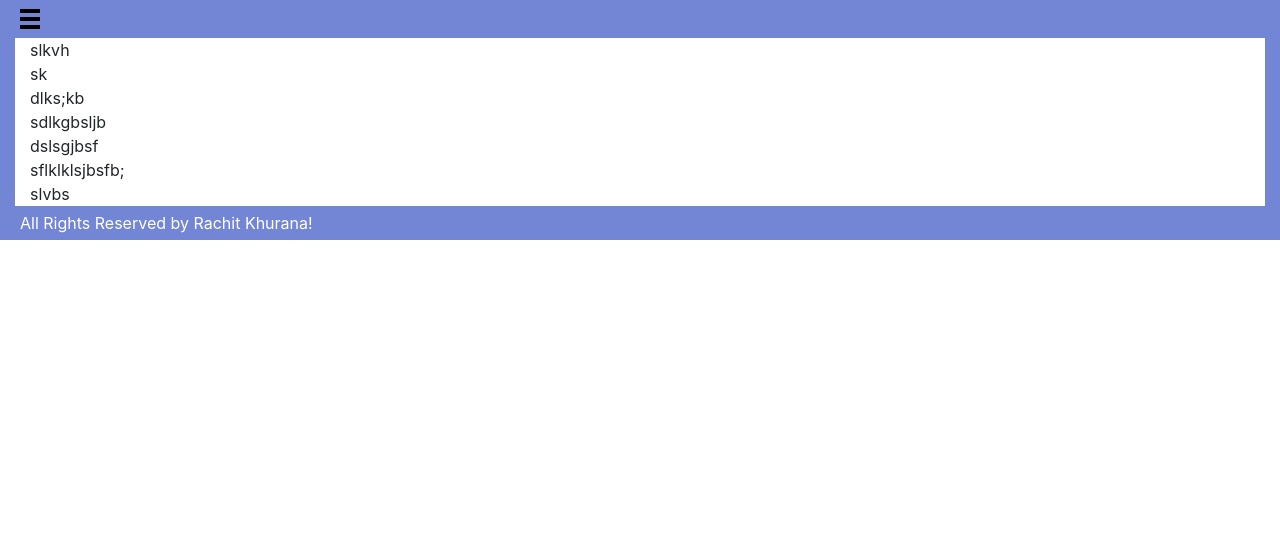
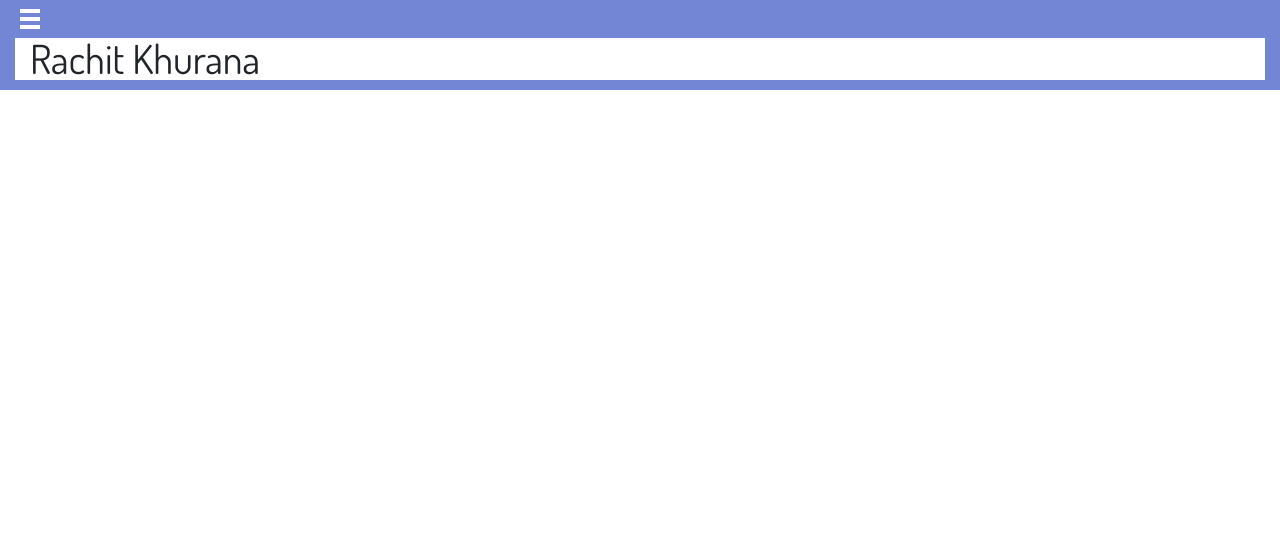
Before and after one commit to rachitkhurana/rachitkhurana.github.io, a plain HTML site: page index.html in a window 1280 px wide. Drawn offline with nearby package versions, Linux system fonts and the light colour scheme.

Commit message:
sidebar now comes to top of content & added close button to sidebar

```diff
--- a/css/sidebar-content.css
+++ b/css/sidebar-content.css
@@ -26,24 +26,31 @@
     width: 250px;
 }
 
+#sidebar.sidebar-displayed ~ #header{
+    padding-left: 250px;
+}
+
+
 #content{
     transition: all 0.3s;
     background-color: #7386D5;
     height: 100%;
+    display: block;
+    overflow-y: hidden;
 }
 
 #content-inside{
     background-color: #fff;
-}
-
-#sidebar.sidebar-displayed ~ #content{
-    padding-left: 250px;
+    display: block;
+    overflow-y: hidden;
+    overflow-x: hidden;
 }
 
 .navbar-header{
     width: 100%;
     display: block;
     text-align: center;
+    margin-top: 50px;
 }
 
 .sidebar li{
@@ -52,6 +59,8 @@
     text-align: center;
     font-family: 'Dosis', sans-serif;
     font-weight: 400;
+
+    opacity: 1;
 }
 
 .sidebar a{
@@ -59,12 +68,19 @@
     display: block;
     text-decoration: none;
     transition: all 0.3s;
+
+    opacity: 1;
+
 }
 
 .sidebar a:hover{
     background-color: #fff;
     color: #7386D5;
     font-weight: 600;
+}
+
+.sidebar img{
+    opacity: 1;
 }
 
 .sidebar img:hover{
@@ -79,12 +95,29 @@
     background-color: #7386D5;
     color: #fff;
     margin: 0;
+    overflow-y: hidden;
+    overflow-y: hidden;
+    display: block;
+    transition: all 0.3s;
+
+}
+
+.header-name{
+    display: block;
+    overflow-y: hidden;
+    overflow-y: hidden;
+    padding-left: 5px;
+    transition: all 0.3s;
 }
 
 .footer{
     background-color: #7386D5;
     padding: 5px;
     color: #fff;
+    display: block;
+    overflow-y: hidden;
+    overflow-x: hidden;
+    transition: all 0.3s;
 }
 
 /*the thing that is actually that things which is --- TOGGLE BUTTON*/
@@ -97,7 +130,7 @@
 .bar1, .bar2, .bar3 {
     width: 20px;
     height: 4px;
-    background-color: #000;
+    background-color: #fff;
     margin: 4px 0;
     transition: 0.4s;
 }
@@ -114,3 +147,10 @@
     transform: rotate(45deg) translate(-8px, -8px);
 }*/
 /*that thing which actually is TOGGLE BUTTON ENDS HERE!!*/
+
+.name{
+    font-family: 'Dosis';
+    font-weight: 400;
+    font-size: 40px;
+    line-height: 40px;
+}
--- a/index.html
+++ b/index.html
@@ -15,8 +15,17 @@
 
     <!-- Sidebar -->
     <nav id="sidebar" class="sidebar">
+
+    	<button id="close-sidebar" type="button" class="close" aria-label="Close">
+  			<span aria-hidden="true" style="font-size: 50px; padding-right: 10px; color: #fff;">&times;</span>
+		</button>
+
+
     	<div class="navbar-header">
-    		<img src="images\rachit.jpeg" height="150" width="150" style="transition: all 0.2s;" class="img rounded-circle">
+
+    		<img src="images\rachit.jpeg" height="150" width="150" style="transition: all 0.2s; margin-top: 90px;" class="img rounded-circle" align="center">
+
+
     		<a href="#" class="navbar-brand brand" style="width: 100%; display: block;">RACHIT KHURANA</a>
     	</div>
     	<ul class="nav navbar-nav">
@@ -30,29 +39,27 @@
 
     <div id="content" class="container-fluid" onclick="whenClickContentArea(this)">
 
-    	<div class="header">
-    		<div id="tgl-but" class="tgl-but-container">
+    	<div id="header" class="header">
+    		<div id="tgl-but" class="tgl-but-container" style="float: left;">
   				<div class="bar1"></div>
   				<div class="bar2"></div>
   				<div class="bar3"></div>
 			</div>
+
+			<!-- <div class="header-name" style="float: left;">RACHIT KHURANA</div> -->
+
     	</div>
 
+<!-- ----------------------------------------------------------------------------------------------------------- -->
+<!-- THE MAIN CONTENT -->
+    	<div id="content-inside" class="container-fluid"  onclick="whenClickContentArea(this)">
+    		<span class="name">Rachit Khurana</span>
+    	</div>
+<!-- THE MAIN CONTENT END -->
+<!-- ----------------------------------------------------------------------------------------------------------- -->
 
-    	<div id="content-inside" class="container-fluid"  onclick="whenClickContentArea(this)">
-    		slkvh<br>
-	    	sk<br>
-	    	dlks;kb<br>
-	    	sdlkgbsljb<br>
-	    	dslsgjbsf<br>
-	    	sflklklsjbsfb;<br>
-	    	slvbs<br>
-    	</div>
+    	<div class="footer">
 
-
-
-    	<div class="footer" onclick="whenClickContentArea(this)">
-    		All Rights Reserved by Rachit Khurana!
     	</div>
     </div>
 
@@ -69,6 +76,14 @@
 		}
 	);
 
+	$("#close-sidebar").click(
+		function(e){
+			e.preventDefault();
+			$("#sidebar").toggleClass("sidebar-displayed");
+			//e.classList.toggle("change");
+		}
+	);
+
 	function whenClickContentArea(e) {
 		e.preventDefault();
 		$("#sidebar").classList.remove("sidebar-displayed");
```
